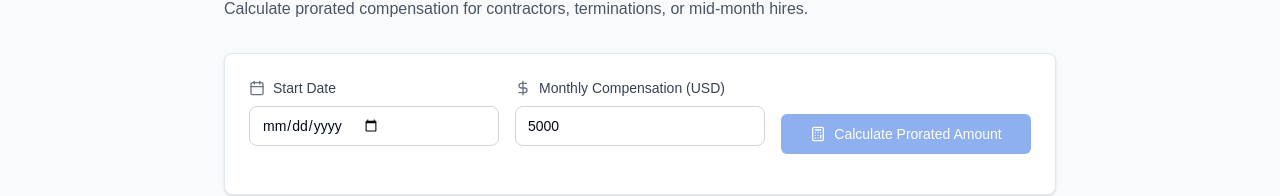
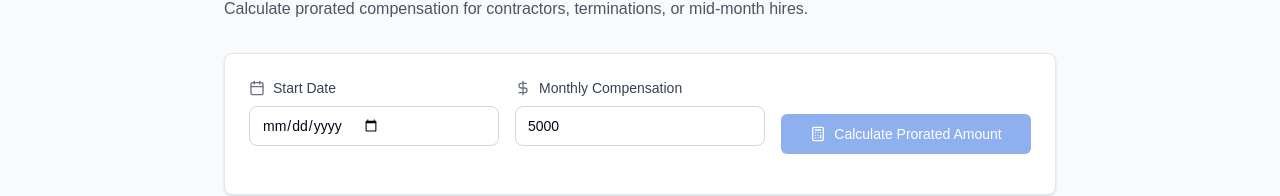
Before and after one commit to TokuEng/customer-help-app, a Next.js app in the folder apps/web/: page /calculators/prorated in a window 1280 px wide. Shown: the part 184-380 px from the top of the page. Built offline with nearby package versions, Linux system fonts and the light colour scheme; no server answers.

Commit message:
Remove USD mention from prorated calculator label
The calculator is used for all currencies, so removing the USD-specific label to make it more generic and applicable to all currency types.

Co-Authored-By: hrishikesh@toku.com <knowhrishi@gmail.com>

```diff
--- a/apps/web/app/calculators/prorated/page.tsx
+++ b/apps/web/app/calculators/prorated/page.tsx
@@ -140,7 +140,7 @@ export default function ProratedCalculatorPage() {
             <div className="space-y-2">
               <label htmlFor="compensation" className="text-sm font-medium text-gray-700 flex items-center gap-2">
                 <DollarSign className="h-4 w-4 text-gray-500" />
-                Monthly Compensation (USD)
+                Monthly Compensation
               </label>
               <Input
                 id="compensation"
```
